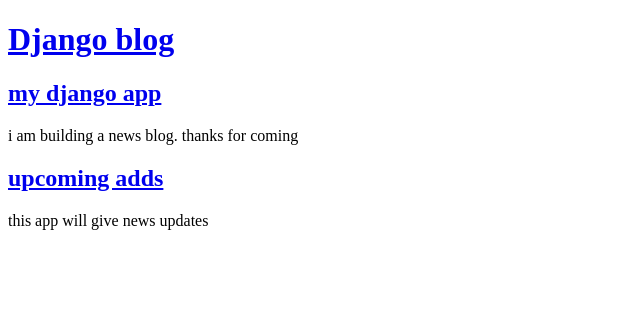
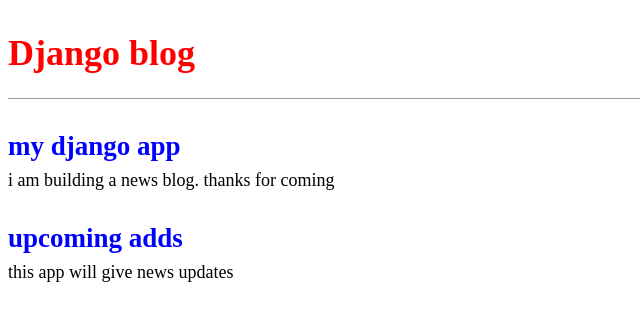
Before and after one commit to haewigh/blog, a Django app: page / in a window 1280 px wide. Shown: the top 321 px of the page, without its empty margins (0-640 px from the left). Run offline with Django 3.2, Linux system fonts and the light colour scheme; data comes from the database, SQL or seed files in the repository.

Commit message:
css edit

```diff
--- a/templates/base.html
+++ b/templates/base.html
@@ -3,8 +3,8 @@
 <html>
 <head>
     <title>Django blog</title>
-    <link href="https://fonts.googleapis.com/css?family=Source=Sans+Pro:406">
-    <link red="stylesheet" href= "{% static "css/base.css" %}">
+    <link href="https://fonts.googleapis.com/css?family=Source+Sans+Pro:400" rel="stylesheet">
+    <link href="{% static 'css/base.css' %}" rel="stylesheet">
 </head>
 <body>
 <header>
```
